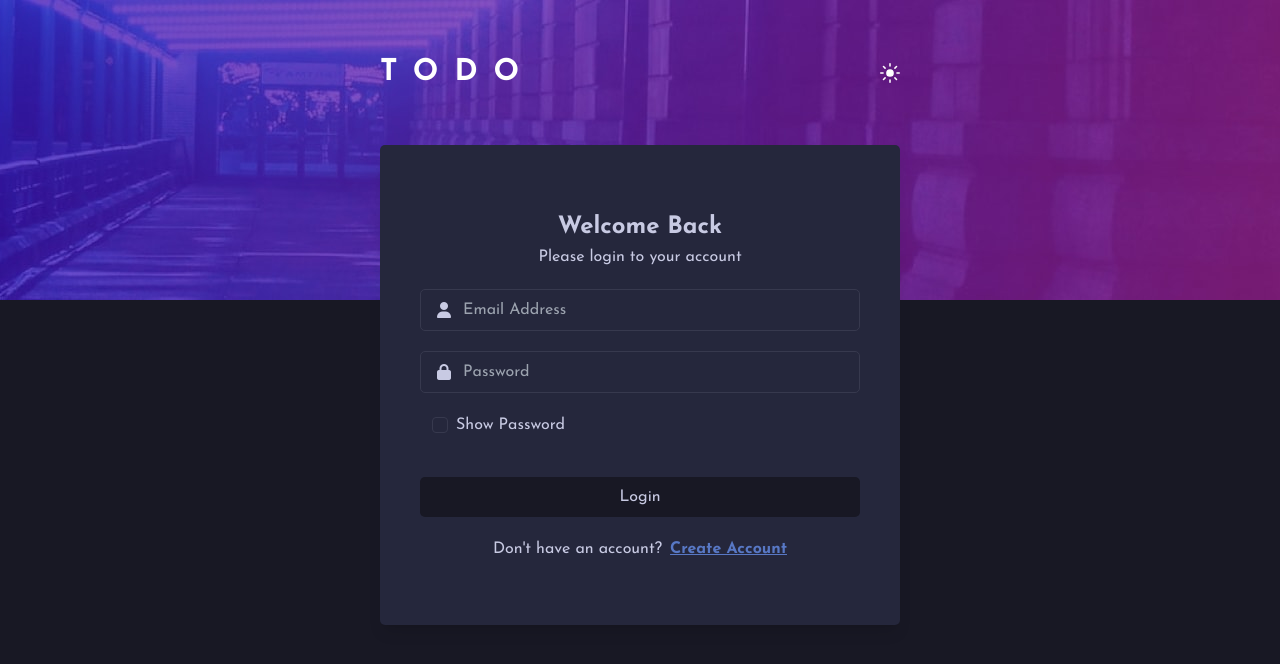
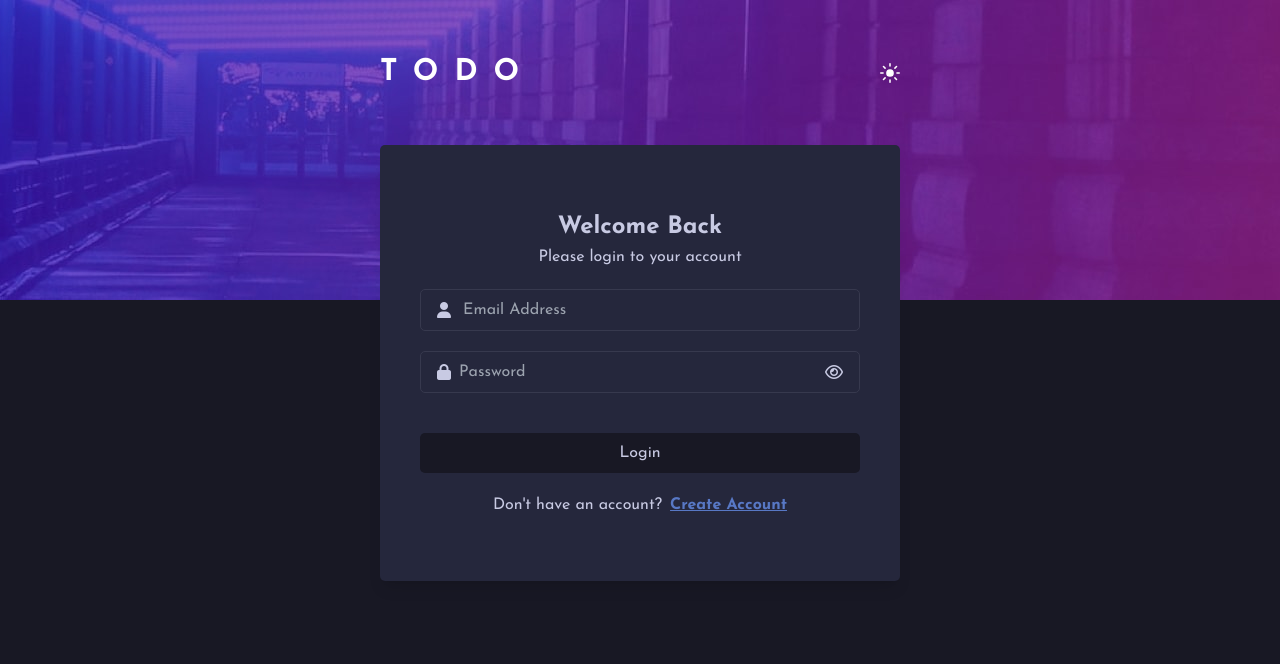
Before and after one commit to thelouisgram/to-do-app, a React (Vite) app: page / in a window 1280 px wide. Shown: the top 664 px of the page. Built offline with nearby package versions, Linux system fonts and the light colour scheme.

Commit message:
optimization

```diff
--- a/src/components/Todos.jsx
+++ b/src/components/Todos.jsx
@@ -20,6 +20,8 @@ const Todos = ({
     setItems(
       items.map((todo) => {
         if (todo.id === id) {
+          if(!todo.checked){
+          toast.success("Task: '" + todo.text + "' Completed")}
           return { ...todo, checked: !todo.checked };
         }
         return todo;
--- a/src/components/pages/Main.jsx
+++ b/src/components/pages/Main.jsx
@@ -14,7 +14,7 @@ const Main = ({mode, currentMode, items, setItems}) => {
     const [currentTab, setCurrentTab] = useState(0);
 
     return (
-        <div className='w-full ss:w-[520px] overflow-hidden'>
+        <div className='w-full ss:w-[520px]'>
             <Form
                 currentMode={currentMode}
                 items={items}
--- a/src/components/pages/login.jsx
+++ b/src/components/pages/login.jsx
@@ -31,12 +31,12 @@ const Login = ({ currentMode, setCurrentPage, setUser }) => {
         if (error) {
           toast.error("Error logging in: " + error.message);
         } else {
-          toast.success("User logged in");
+          toast.success("Logged In");
           setUser(data)
           setCurrentPage("main");
         }
       } catch (error) {
-        toast.error("Error signing up: ", error);
+        toast.error("Error signing up: " + error);
       }
     }
   };
@@ -66,8 +66,9 @@ const Login = ({ currentMode, setCurrentPage, setUser }) => {
           />
         </div>
         <div
-          className={`w-full flex items-center gap-3 ${currentMode.border} h-auto border rounded-[5px] py-2 px-4`}
+          className={`w-full flex items-center justify-between gap-3 ${currentMode.border} h-auto border rounded-[5px] py-2 px-4`}
         >
+          <div className="w-full items-center flex gap-2 ">
             <i className={`fa-solid fa-lock ${currentMode.text}`}></i>
             <input
               type={showPassword ? "text" : "password"}
@@ -77,15 +78,7 @@ const Login = ({ currentMode, setCurrentPage, setUser }) => {
               value={details.password}
             />
           </div>
-        <div className="flex w-full gap-2 justify-start px-3 items-center">
-          <input
-            type="checkbox"
-            id="showPasswordCheckbox"
-            checked={showPassword}
-            onChange={() => setShowPassword(!showPassword)}
-            className={`border ${currentMode.border} h-4 w-4 text-blue-500 rounded appearance-none transition-all duration-200 ease-in-out checked:border-blue-500 checked:bg-blue-500 checked:text-white checked-opacity-100 custom-checkbox outline-none`}
-          />
-          <label htmlFor="showPasswordCheckbox">Show Password</label>
+          <i className={`fa-regular ${!showPassword ? "fa-eye" : "fa-eye-slash"}`} onClick={() => setShowPassword(!showPassword)}></i>
         </div>
         <button
           className={`p-2 w-full flex items-center justify-center ${currentMode.body} rounded-[5px] mt-5`}
--- a/src/components/pages/signup.jsx
+++ b/src/components/pages/signup.jsx
@@ -30,14 +30,14 @@ const Signup = ({ currentMode, setCurrentPage, setUser }) => {
         });
 
         if (error) {
-          toast.error("Error signing up:" + error.message);
+          toast.error("Error signing up: " + error.message);
         } else {
-          toast.success("User signed up");
+          toast.success("Signed up");
           setUser(data)
           setCurrentPage("main");
         }
       } catch (error) {
-        toast.error("Error signing up:", error);
+        toast.error("Error signing up: ", error);
       }
     }
   };
@@ -67,8 +67,9 @@ const Signup = ({ currentMode, setCurrentPage, setUser }) => {
           />
         </div>
         <div
-          className={`w-full flex items-center gap-3 ${currentMode.border} h-auto border rounded-[5px] py-2 px-4`}
+          className={`w-full flex items-center justify-between gap-3 ${currentMode.border} h-auto border rounded-[5px] py-2 px-4`}
         >
+          <div className="w-full items-center flex gap-2 ">
             <i className={`fa-solid fa-lock ${currentMode.text}`}></i>
             <input
               type={showPassword ? "text" : "password"}
@@ -78,15 +79,7 @@ const Signup = ({ currentMode, setCurrentPage, setUser }) => {
               value={details.password}
             />
           </div>
-        <div className="flex w-full gap-2 justify-start px-3 items-center">
-          <input
-            type="checkbox"
-            id="showPasswordCheckbox"
-            checked={showPassword}
-            onChange={() => setShowPassword(!showPassword)}
-            className={`border ${currentMode.border} h-4 w-4 text-blue-500 rounded appearance-none transition-all duration-200 ease-in-out checked:border-blue-500 checked:bg-blue-500 checked:text-white checked-opacity-100 custom-checkbox outline-none`}
-          />
-          <label htmlFor="showPasswordCheckbox">Show Password</label>
+          <i className={`fa-regular ${!showPassword ? "fa-eye" : "fa-eye-slash"}`} onClick={() => setShowPassword(!showPassword)}></i>
         </div>
         <button
           className={`p-2 w-full flex items-center justify-center ${currentMode.body} rounded-[5px] mt-5`}
--- a/src/components/shared/Todo.jsx
+++ b/src/components/shared/Todo.jsx
@@ -2,8 +2,6 @@
 import React, { useState } from "react";
 import { cross } from "../../assets";
 import Check from "./Check";
-import { motion, AnimatePresence, easeInOut } from "framer-motion";
-import { nanoid } from "nanoid";
 
 const Todo = ({
   item,
@@ -14,8 +12,7 @@ const Todo = ({
   handleDelete,
   handleComplete,
 }) => {
-
-  const [inputText, setInputText] = useState(text)
+  const [inputText, setInputText] = useState(text);
 
   const handleChange = (e) => {
     const updatedInputText = e.target.value;
@@ -29,17 +26,11 @@ const Todo = ({
         return todo;
       })
     );
-  }
+  };
 
   return (
     // Individual Todo container
-    <AnimatePresence mode="wait">
-      <motion.div
-        key={nanoid}
-        initial={{ opacity: 0, x: "20px" }}
-        animate={{ opacity: 1, x: 0 }}
-        transition={{ ease: easeInOut, duration: 0.5 }}
-      >
+
     <div
       className={`flex flex-row h-[70px] items-center justify-between px-6 py-4 w-full ss:w-[520px]
           border-b-[1px] ${currentMode.border} `}
@@ -68,8 +59,6 @@ const Todo = ({
         <img src={cross} className="w-[100%] h-[100%] cursor-pointer" />
       </button>
     </div>
-      </motion.div>
-    </AnimatePresence>
   );
 };
 
```
Lines whose indentation alone changed are shown as unchanged.
